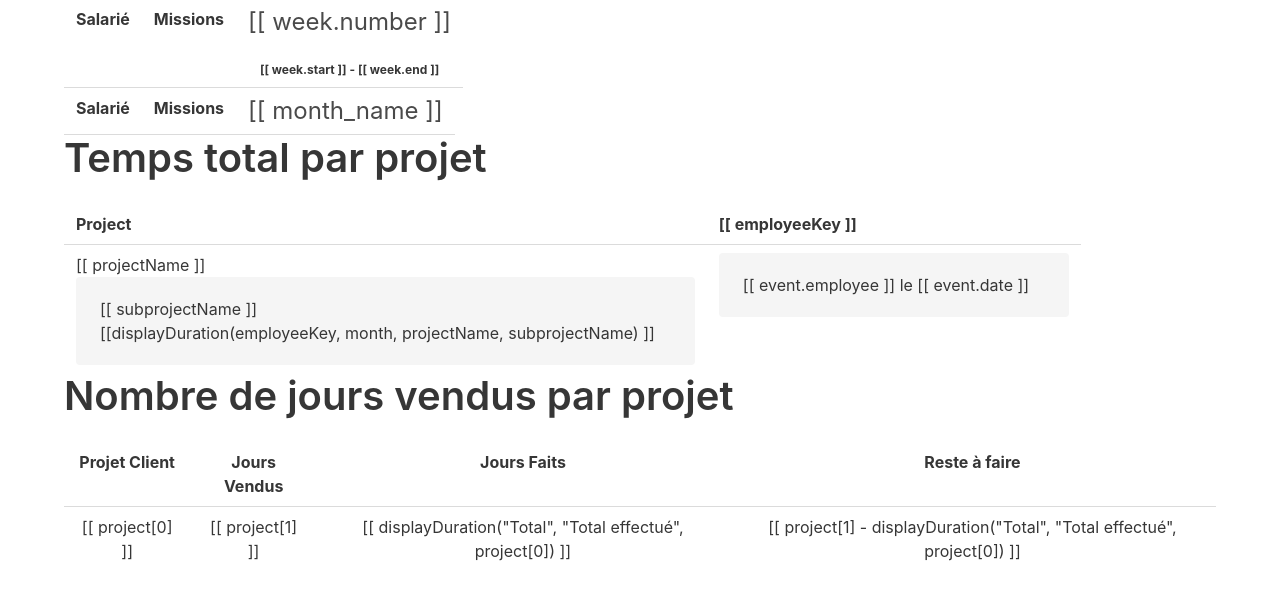
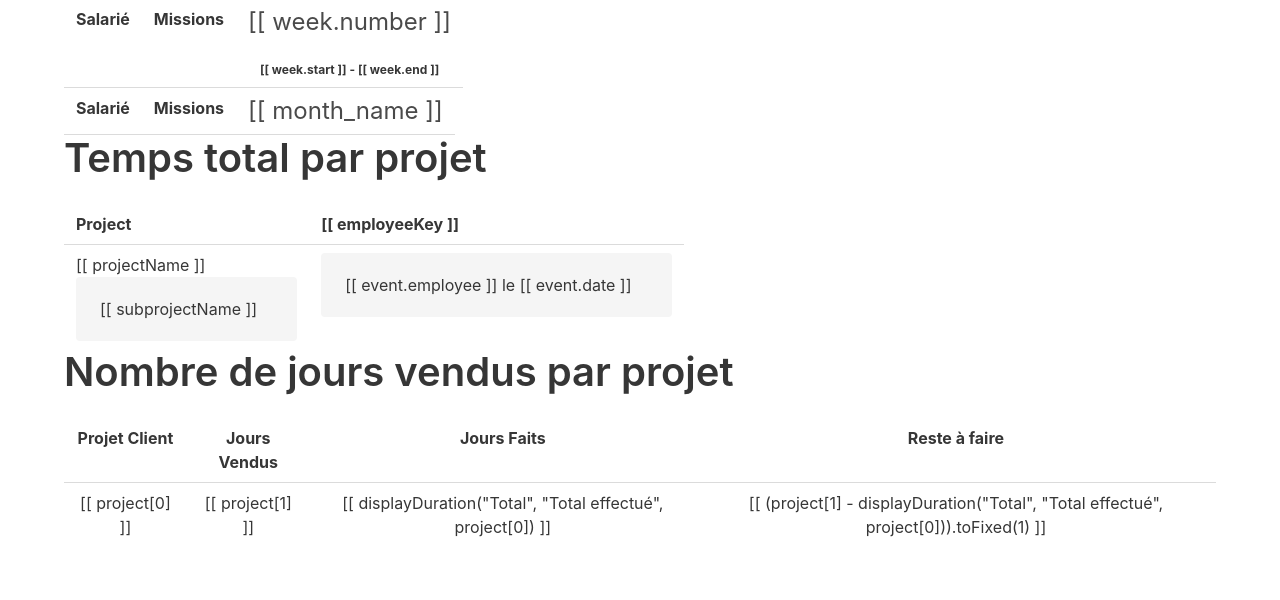
Before and after one commit to TelesCoop/white-rabbit, a Django app: template white_rabbit/templates/home.html in a window 1280 px wide. Shown: the part 159-759 px from the top of the page. Run offline with Django 3.2, Linux system fonts and the light colour scheme; the template is opened without the code that fills it, so the values that code supplies are empty; the visitor is signed in with stand-in values (Sample User, id 1); some libraries are stand-ins or nearby versions.

Commit message:
:bug: fix decimal bug un days sold

```diff
--- a/white_rabbit/templates/home.html
+++ b/white_rabbit/templates/home.html
@@ -180,9 +180,6 @@
                                             <li v-for="subprojectName in Object.keys(timePerEmployeePerMonthPerProject.Total[month][projectName]['subprojects'])">
                                                 [[ subprojectName ]]
                                             </li>
-                                            <li v-for="subprojectName in Object.keys(timePerEmployeePerMonthPerProject.Total[month][projectName]['subprojects'])">
-                                                [[displayDuration(employeeKey, month, projectName, subprojectName) ]]
-                                            </li>
                                         </ul>
                                     </div>
                                 </b-collapse>
@@ -197,6 +194,13 @@
                                     <template #trigger>
                                         <span :aria-controls="employeeKey + month + projectName">
                                             [[ displayDuration(employeeKey, month, projectName) ]]
+                                            <div class="notification" v-if="Object.keys(timePerEmployeePerMonthPerProject.Total[month][projectName]['subprojects']).length > 0">
+                                                <ul>
+                                                    <li v-for="subprojectName in Object.keys(timePerEmployeePerMonthPerProject.Total[month][projectName]['subprojects'])">
+                                                        [[ displayDuration(employeeKey, month, projectName, subprojectName) ]]
+                                                    </li>
+                                                </ul>
+                                            </div>
                                         </span>
                                     </template>
                                     <div class="notification">
@@ -229,7 +233,7 @@
                     <td>[[ project[0] ]]</td>
                     <td>[[ project[1] ]]</td>
                     <td>[[ displayDuration("Total", "Total effectué", project[0]) ]]</td>
-                    <td>[[ project[1] - displayDuration("Total", "Total effectué", project[0]) ]]</td>
+                    <td>[[ (project[1] - displayDuration("Total", "Total effectué", project[0])).toFixed(1) ]]</td>
                 </tr>
 
             </table>
```
